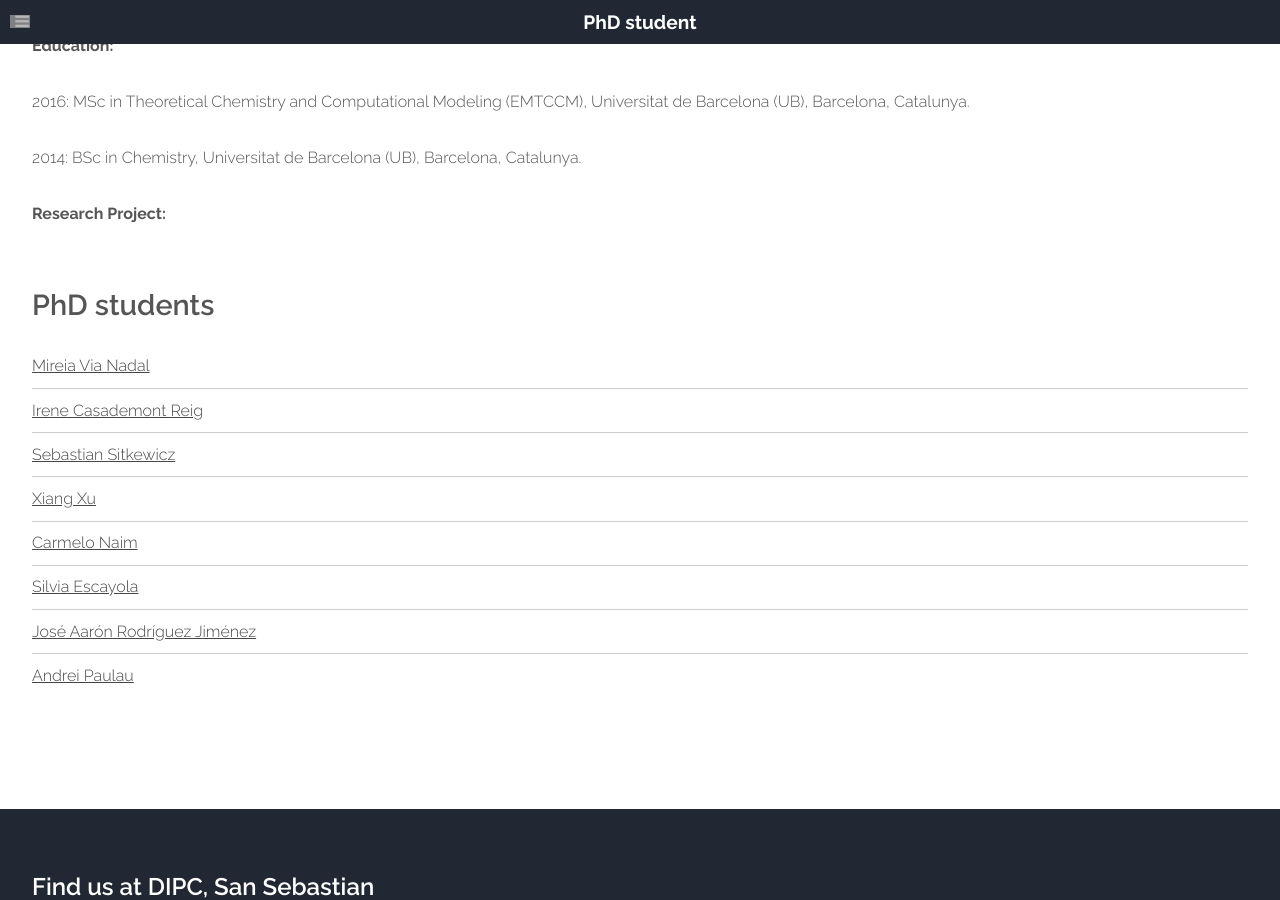
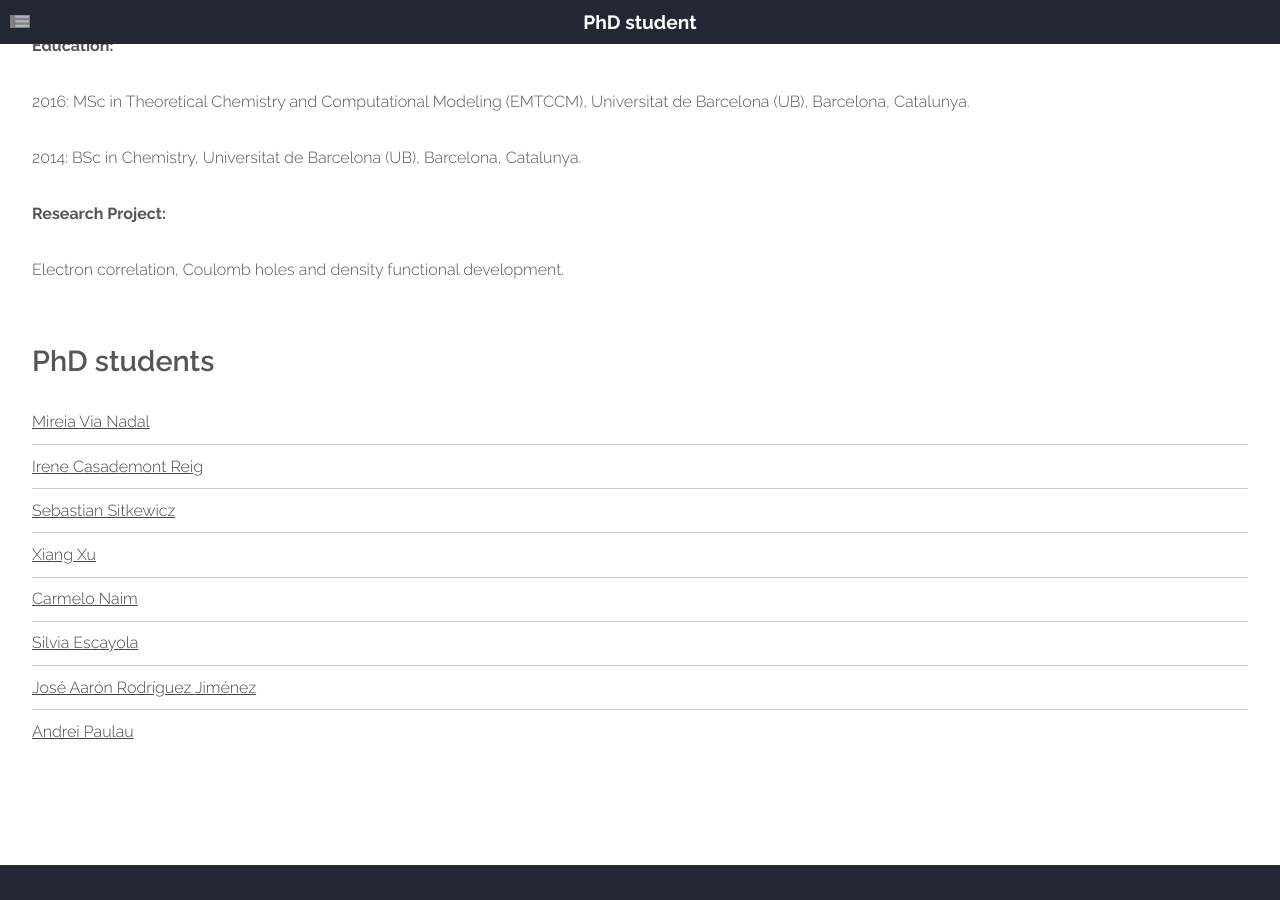
Before and after one commit to old-jekyll-templates/Horizons-Jekyll-Theme, a Jekyll site: the page built from members/mireia_via_nadal.html, in a window 1280 px wide and 900 px high, scrolled down 608 px. Built offline with Jekyll 4.4.1, drawn with Linux system fonts in a browser that asks for light colours; grey boxes are pictures that could not be loaded.

Commit message:
Update mireia_via_nadal.html

```diff
--- a/members/mireia_via_nadal.html
+++ b/members/mireia_via_nadal.html
@@ -39,6 +39,7 @@ layout: main
             <p>2016: MSc in Theoretical Chemistry and Computational Modeling (EMTCCM), Universitat de Barcelona (UB), Barcelona, Catalunya.</p>
 	    <p>2014: BSc in Chemistry, Universitat de Barcelona (UB), Barcelona, Catalunya.</p>
             <p><b>Research Project:</b></p>
+	    <p>Electron correlation, Coulomb holes and density functional development.</p>
           </section>
 				</div>
 
```
